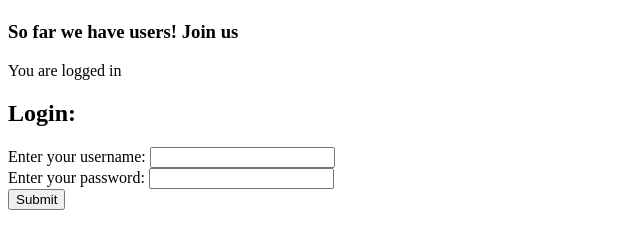
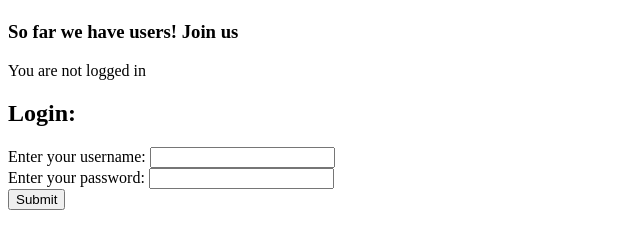
Before and after one commit to Chad-Mowbray/JWT-Auth, a website: page app/public/login.html in a window 1280 px wide. Shown: the full height of the page, 0-640 px from the left. Drawn offline with nearby package versions, Linux system fonts and the light colour scheme; files that its build step writes are made by us from their sources.

Commit message:
Update login.html

```diff
--- a/app/public/login.html
+++ b/app/public/login.html
@@ -10,7 +10,11 @@
     {% block content %}
        <h1>{{ title }}</h1>
        <h3>So far we have {{ numUsers }} users!  Join us</h3>
-       <p>You are {{ isLoggedIn }} logged in</p>
+    {% if isLoggedIn %}
+       <p>You are logged in</p>
+    {% else %}
+        <p>You are not logged in</p>
+    {% endif %}
     {% endblock %}
 
     <h2>Login:</h2>
```
